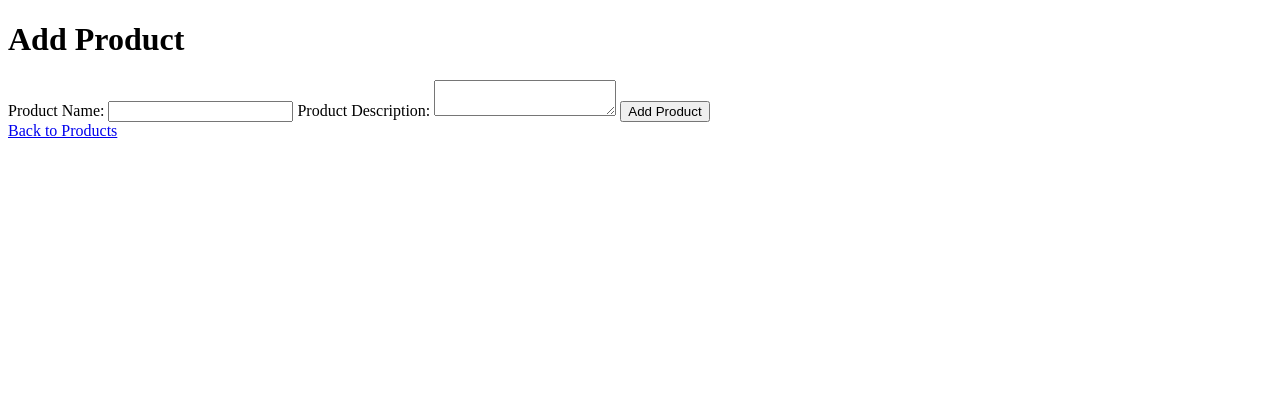
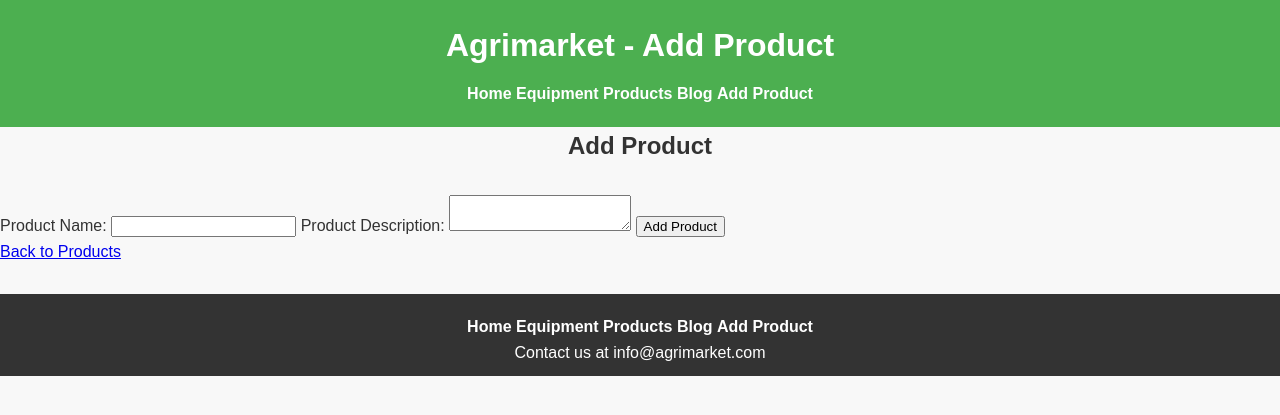
Before and after one commit to Stevecool023/agrimarket-, a Flask app: page /add_product in a window 1280 px wide. Shown: the top 415 px of the page. Run offline with Flask 3, Linux system fonts and the light colour scheme.

Commit message:
add products

```diff
--- a/new_agrimarket/app/templates/add_products.html
+++ b/new_agrimarket/app/templates/add_products.html
@@ -5,9 +5,21 @@
     <meta charset="UTF-8">
     <meta name="viewport" content="width=device-width, initial-scale=1.0">
     <title>Add Product</title>
+    <link rel="stylesheet" href="{{ url_for('static', filename='styles.css') }}">
 </head>
 <body>
-    <h1>Add Product</h1>
+    <header>
+        <h1><a href="/">Agrimarket - Add Product</a></h1>
+        <nav>
+            <a href="{{ url_for('home') }}">Home</a>
+            <a href="{{ url_for('equipment') }}">Equipment</a>
+            <a href="{{ url_for('products') }}">Products</a>
+            <a href="{{ url_for('blog') }}">Blog</a>
+            <a href="{{ url_for('add_product') }}">Add Product</a>
+        </nav>
+    </header>
+
+    <h2>Add Product</h2>
 
     <form method="post" action="{{ url_for('add_product') }}">
         <label for="name">Product Name:</label>
@@ -20,5 +32,16 @@
     </form>
 
     <a href="{{ url_for('products') }}">Back to Products</a>
+
+    <footer>
+        <nav>
+            <a href="{{ url_for('home') }}">Home</a>
+            <a href="{{ url_for('equipment') }}">Equipment</a>
+            <a href="{{ url_for('products') }}">Products</a>
+            <a href="{{ url_for('blog') }}">Blog</a>
+            <a href="{{ url_for('add_product') }}">Add Product</a>
+        </nav>
+        <p>Contact us at info@agrimarket.com</p>
+    </footer>
 </body>
 </html>
```
